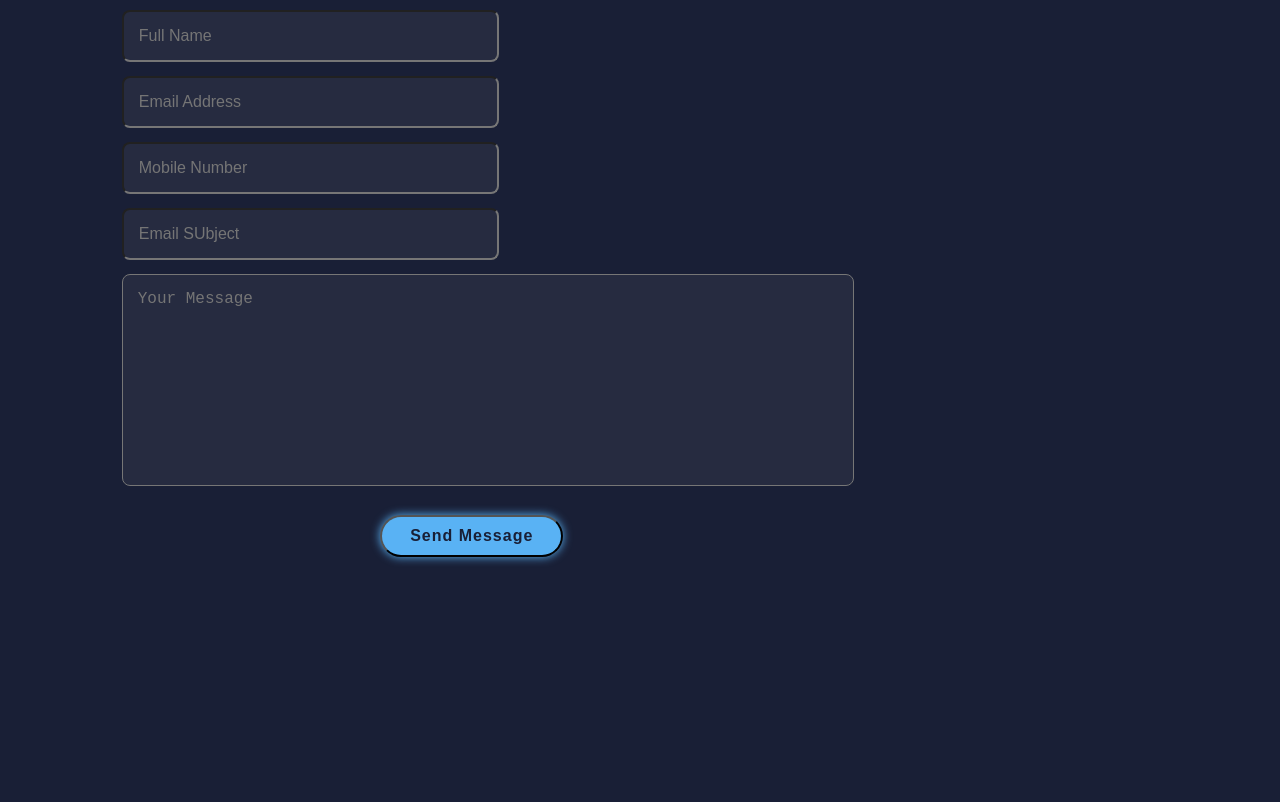
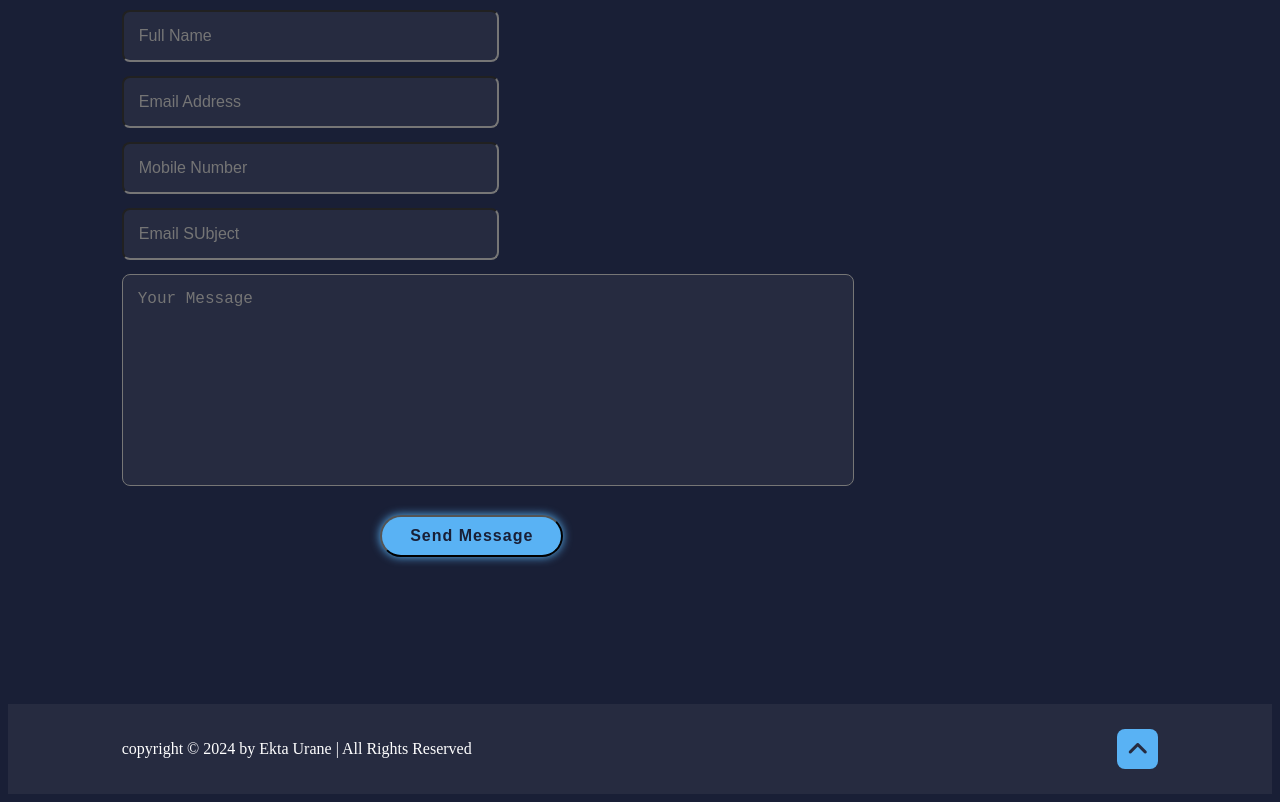
Before and after one commit to EktaUrane/portfolio, a plain HTML site: page index.html in a window 1280 px wide. Shown: the part 2064-2866 px from the top of the page. Before the commit the page ends 2776 px from the top, so only its background shows below. Drawn offline with Linux system fonts and the light colour scheme.

Commit message:
Update index.html

```diff
--- a/index.html
+++ b/index.html
@@ -83,6 +83,16 @@
         </form>
 
     </section>
+
+    <!--Footer-design-->
+    <footer class="footer">
+        <div class="footer-text">
+            <p>copyright &copy; 2024 by Ekta Urane | All Rights Reserved</p>
+        </div>
+        <div class="footer-iconTop">
+            <a href="#home"><i class="fa-solid fa-angle-up"></i></a>
+        </div>
+    </footer>
     <!--Script-->
     <script src="script.js"></script>
 </body>
```
